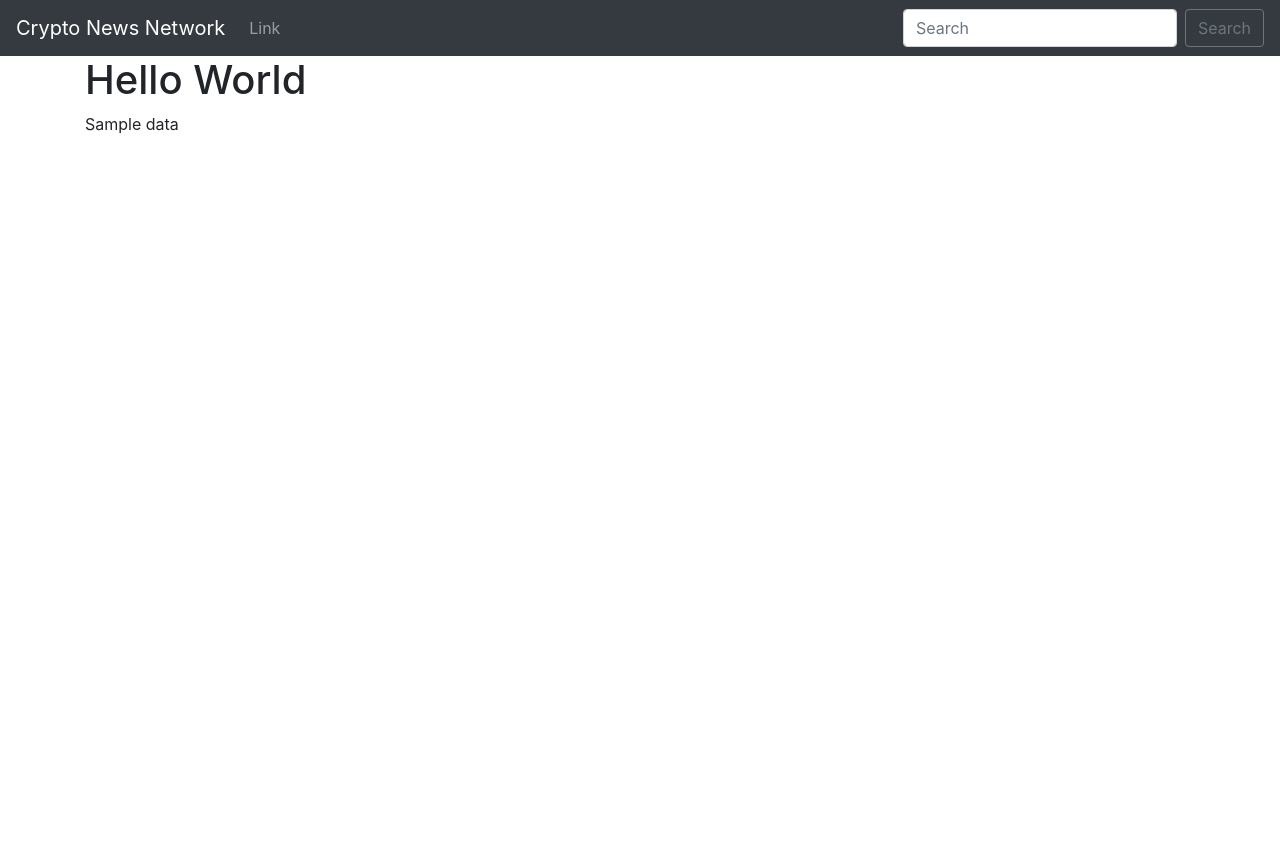
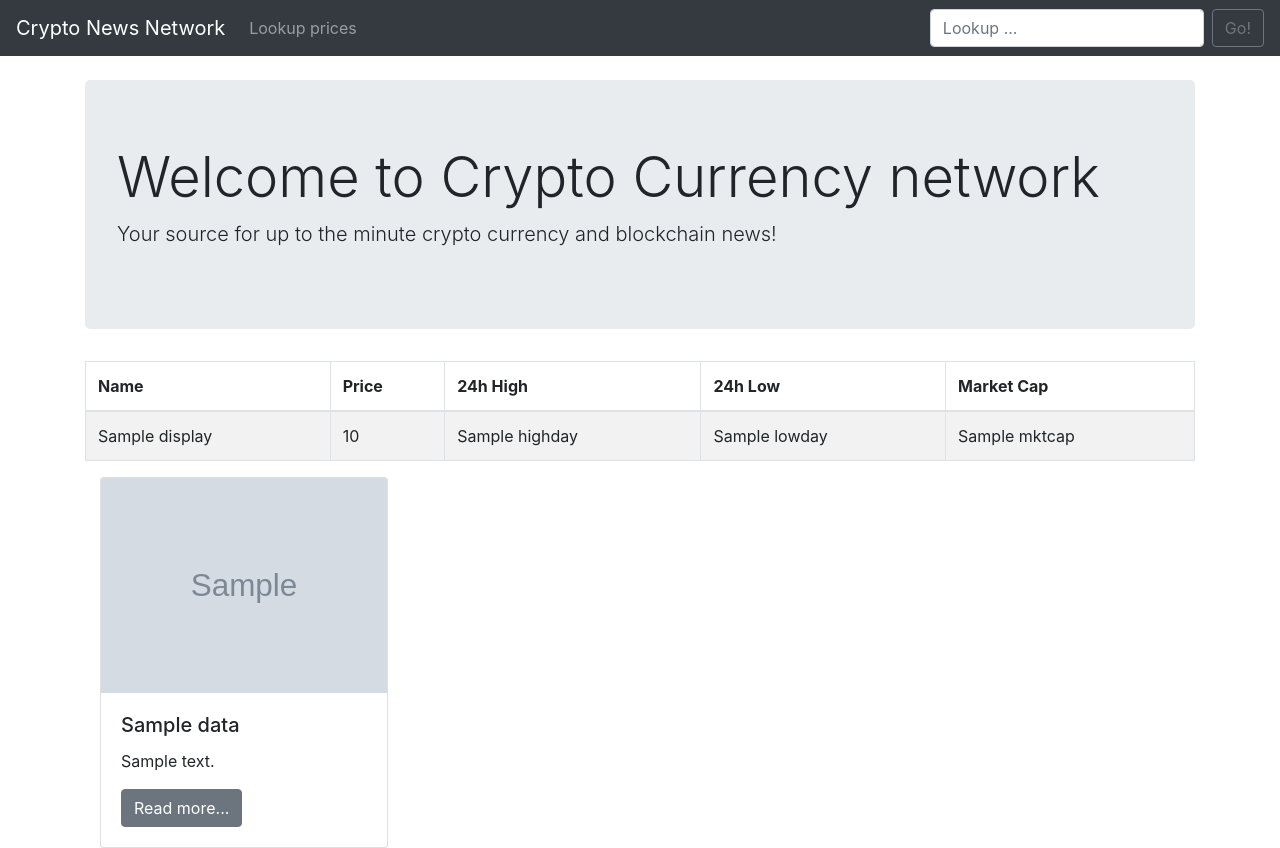
Before and after one commit to laith43d/cryptocurrencynews, a Django app: template cryptocurrency/crypto/templates/home.html in a window 1280 px wide. Before the commit the page ends 134 px from the top, so only its background shows below. Run offline with Django 3.2, Linux system fonts and the light colour scheme; the template is opened without the code that fills it: most values are stand-ins (such as "Sample title", 1, 10 or a date in 2020); grey boxes marked "Sample" are stand-in pictures; some libraries are stand-ins or nearby versions.

Commit message:
finished project

```diff
--- a/cryptocurrency/crypto/templates/base.html
+++ b/cryptocurrency/crypto/templates/base.html
@@ -13,8 +13,9 @@
 </head>
 <body>
 <nav class="navbar navbar-expand-lg navbar-dark bg-dark">
-  <a class="navbar-brand" href="#">Crypto News Network</a>
-  <button class="navbar-toggler" type="button" data-toggle="collapse" data-target="#navbarSupportedContent" aria-controls="navbarSupportedContent" aria-expanded="false" aria-label="Toggle navigation">
+    <a class="navbar-brand" href="{% url 'home' %}">Crypto News Network</a>
+    <button class="navbar-toggler" type="button" data-toggle="collapse" data-target="#navbarSupportedContent"
+            aria-controls="navbarSupportedContent" aria-expanded="false" aria-label="Toggle navigation">
         <span class="navbar-toggler-icon"></span>
     </button>
 
@@ -22,13 +23,14 @@
         <ul class="navbar-nav mr-auto">
 
             <li class="nav-item">
-        <a class="nav-link" href="#">Link</a>
+                <a class="nav-link" href="{% url 'prices' %}">Lookup prices</a>
             </li>
 
         </ul>
-    <form class="form-inline my-2 my-lg-0">
-      <input class="form-control mr-sm-2" type="search" placeholder="Search" aria-label="Search">
-      <button class="btn btn-outline-secondary my-2 my-sm-0" type="submit">Search</button>
+        <form class="form-inline my-2 my-lg-0" method="post" action="{% url 'prices' %}">
+            {% csrf_token %}
+            <input class="form-control mr-sm-2" type="search" placeholder="Lookup ... " aria-label="Search" name="quote">
+            <button class="btn btn-outline-secondary my-2 my-sm-0" type="submit">Go!</button>
         </form>
     </div>
 </nav>
--- a/cryptocurrency/crypto/templates/home.html
+++ b/cryptocurrency/crypto/templates/home.html
@@ -1,7 +1,58 @@
 {% extends 'base.html' %}
 
 {% block content %}
-    <h1>Hello World</h1>
 
-    {{ api.Data }}
+
+    <br>
+
+    <div class="jumbotron">
+        <h1 class="display-4">Welcome to Crypto Currency network</h1>
+        <p class="lead">Your source for up to the minute crypto currency and blockchain news!</p>
+    </div>
+
+    <table class="table table-striped table-bordered table-hover">
+        <thead>
+        <tr>
+            <th scope="col">Name</th>
+            <th scope="col">Price</th>
+            <th scope="col">24h High</th>
+            <th scope="col">24h Low</th>
+            <th scope="col">Market Cap</th>
+        </tr>
+        </thead>
+
+        <tbody>
+        {% for k, v in price.DISPLAY.items %}
+            <tr>
+                <td>{{ k }}</td>
+                <td>{{ v.USD.PRICE }}</td>
+                <td>{{ v.USD.HIGHDAY }}</td>
+                <td>{{ v.USD.LOWDAY }}</td>
+                <td>{{ v.USD.MKTCAP }}</td>
+            </tr>
+        {% endfor %}
+
+        </tbody>
+    </table>
+
+    <div class="container">
+        <div class="row">
+
+            {% for x in api.Data %}
+                <div class="col-sm">
+                    <div class="card" style="width: 18rem;">
+                        <img class="card-img-top" src="{{ x.imageurl }}" alt="{{ x.source }}">
+                        <div class="card-body">
+                            <h5 class="card-title">{{ x.title }}</h5>
+                            <p class="card-text">{{ x.body }}</p>
+                            <a href="{{ x.url }}" class="btn btn-secondary">Read more...</a>
+                        </div>
+                    </div>
+                </div>
+            {% endfor %}
+
+        </div>
+    </div>
+
+
 {% endblock %}
--- a/cryptocurrency/crypto/urls.py
+++ b/cryptocurrency/crypto/urls.py
@@ -6,4 +6,5 @@ from . import views
 
 urlpatterns = [
     path('', views.home, name='home'),
+    path('prices/', views.prices, name='prices')
 ]
```
Also changed, not shown: cryptocurrency/crypto/templates/prices.html (added, +41 -0 lines), cryptocurrency/crypto/views.py (+24 -1 lines), README.md. Lines whose indentation alone changed are shown as unchanged.
